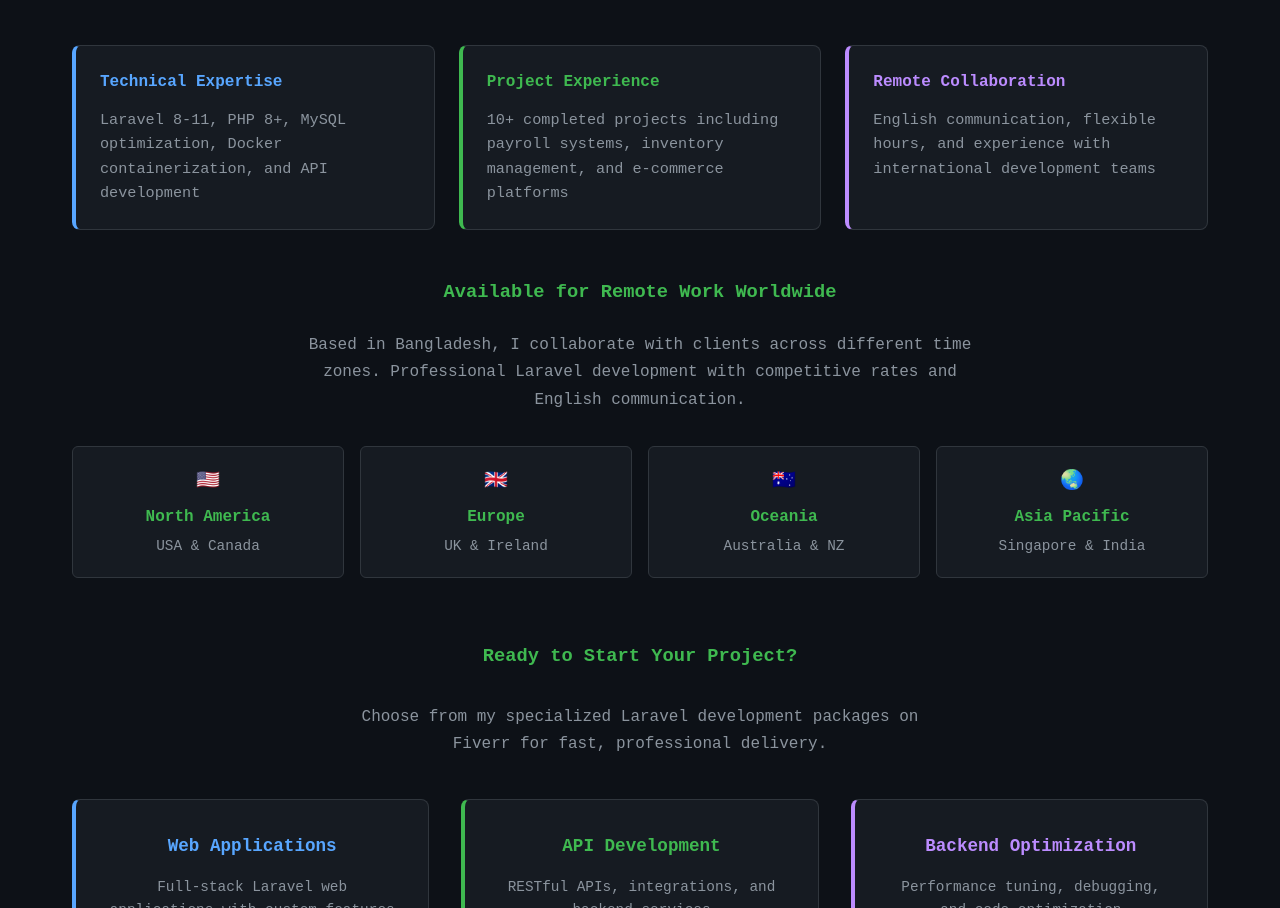
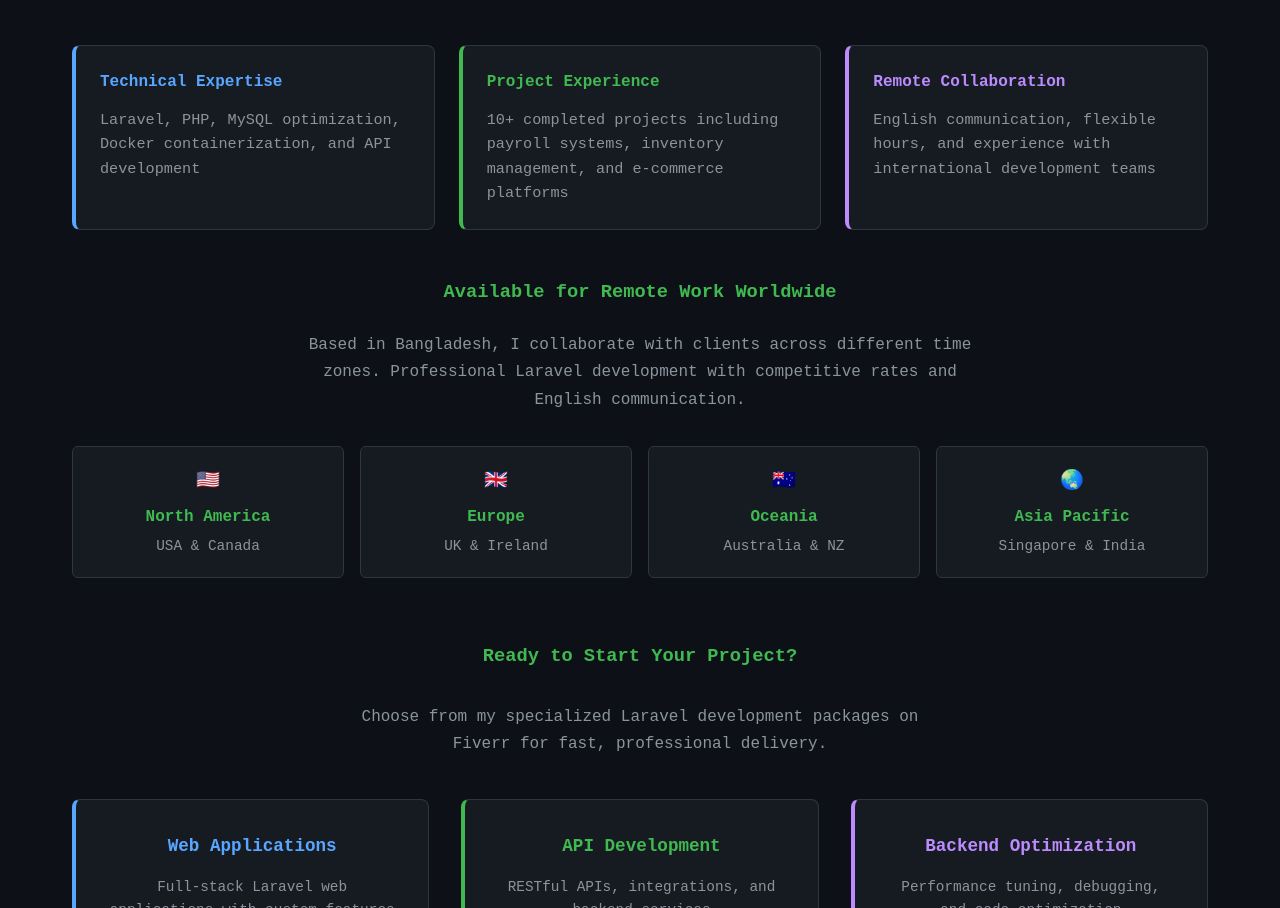
Before and after one commit to Pola5h/Pola5h.github.io, a plain HTML site: page index.html in a window 1280 px wide. Shown: the part 5031-5939 px from the top of the page. Drawn offline with Linux system fonts and the light colour scheme; no server answers.

Commit message:
Refine technical expertise summary for clarity by removing version numbers

```diff
--- a/index.html
+++ b/index.html
@@ -1824,7 +1824,7 @@
             <div class="professional-summary-card" style="border-left: 4px solid var(--accent-blue);">
                 <h4 style="color: var(--accent-blue); margin-bottom: 0.8rem;">Technical Expertise</h4>
                 <p style="color: var(--text-secondary); font-size: 0.95rem; line-height: 1.6;">
-                    Laravel 8-11, PHP 8+, MySQL optimization, Docker containerization, and API development
+                    Laravel, PHP, MySQL optimization, Docker containerization, and API development
                 </p>
             </div>
             <div class="professional-summary-card" style="border-left: 4px solid var(--accent-green);">
```
